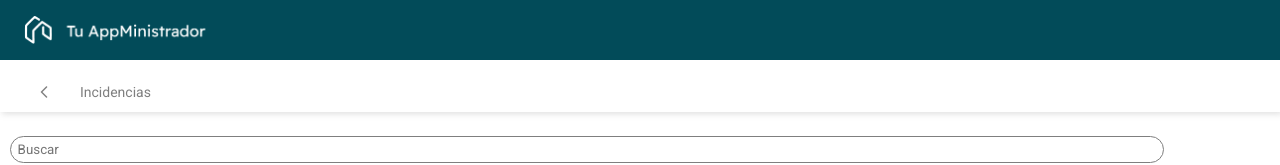
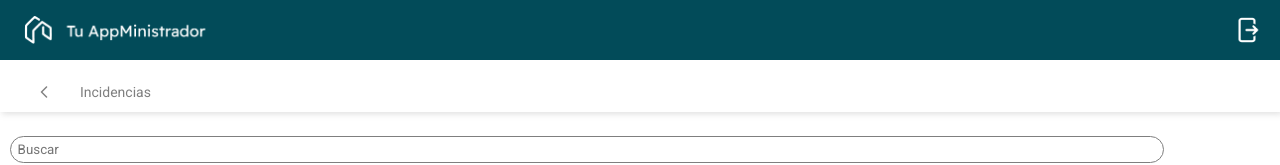
Before and after one commit to nuinn/appministrador_client, a React (Vite) app: page /incidencias in a window 1280 px wide. Shown: the top 165 px of the page. Built offline with nearby package versions, Linux system fonts and the light colour scheme.

Commit message:
added logout functionality to header

```diff
--- a/src/components/Header/Header.jsx
+++ b/src/components/Header/Header.jsx
@@ -1,17 +1,29 @@
 import { useNavigate } from 'react-router-dom'
+import { useLoggedUserContext } from '../../contexts/loggedUserContext.jsx'
 import StyledHeader from './Styled/Header.js'
 import StyledSubheader from './Styled/Subheader.js'
 import StyledBackNavigator from './Styled/BackNavigator.js'
 import transparentBrand from '../../assets/logos/transparentWhiteBrand.png'
+import logout from '../../assets/icons/logout.png'
 import backIcon from '../../assets/icons/back.png'
 
 function Header(props) {
   const { title, community, path } = props
   const navigate = useNavigate()
+  const { setLoggedUser } = useLoggedUserContext()
+
+  function logoutHandler() {
+    delete localStorage.token
+    delete localStorage.user
+    setLoggedUser()
+    navigate('/')
+  }
+
   return (
     <>
       <StyledHeader >
-        <img onClick={ () => navigate('/') } src={transparentBrand} alt="Tu AppMinistrador logo" />
+        <img className='logo' onClick={ () => navigate('/') } src={transparentBrand} alt="Tu AppMinistrador logo" />
+        <img className='logout' onClick={ logoutHandler } src={logout} alt="logout" />
       </StyledHeader>
       <StyledSubheader>
         <StyledBackNavigator>
--- a/src/components/Header/Styled/Header.js
+++ b/src/components/Header/Styled/Header.js
@@ -6,15 +6,20 @@ const Header = styled.div`
   height: 60px;
   width: auto;
   display: flex;
-  flex-flow: row nowrap;
-  justify-content: flex-start;
+  justify-content: space-between;
   align-items: center;
   z-index: 100;
   background-color: var(--secondary-color);
 
-  & img {
+  & .logo {
     width: 217px;
-    padding-left: 24px;
+    margin-left: 24px;
+    cursor: pointer;
+  }
+
+  & .logout {
+    height: 34px;
+    margin-right: 16px;
     cursor: pointer;
   }
 `;
```
Also changed, not shown: src/assets/icons/logout.png, src/assets/icons/logout2.png (added).
